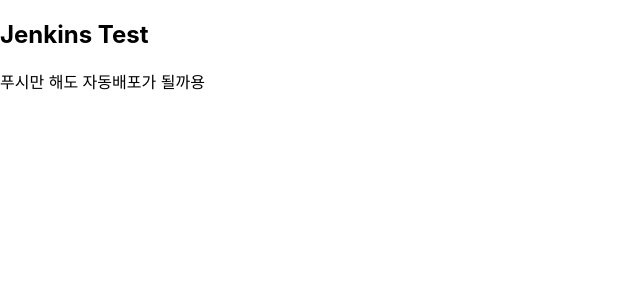
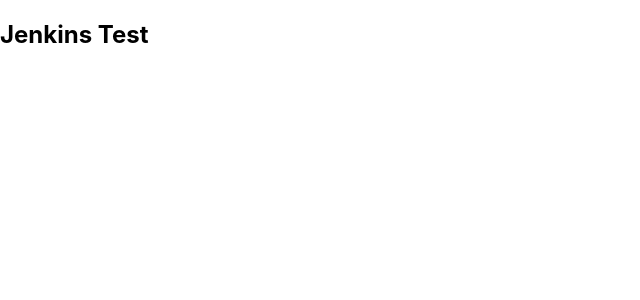
Before and after one commit to fadu-liz/cra-jenkins-test, a React (Create React App) app: page / in a window 1280 px wide. Shown: the top 300 px of the page, without its empty margins (0-640 px from the left). Built offline with nearby package versions, Linux system fonts and the light colour scheme.

Commit message:
돌려놓기

```diff
--- a/src/App.tsx
+++ b/src/App.tsx
@@ -4,7 +4,6 @@
   return (
     <div className="App">
       <h2>Jenkins Test</h2>
-      <p>푸시만 해도 자동배포가 될까용</p>
     </div>
   );
 }
```
